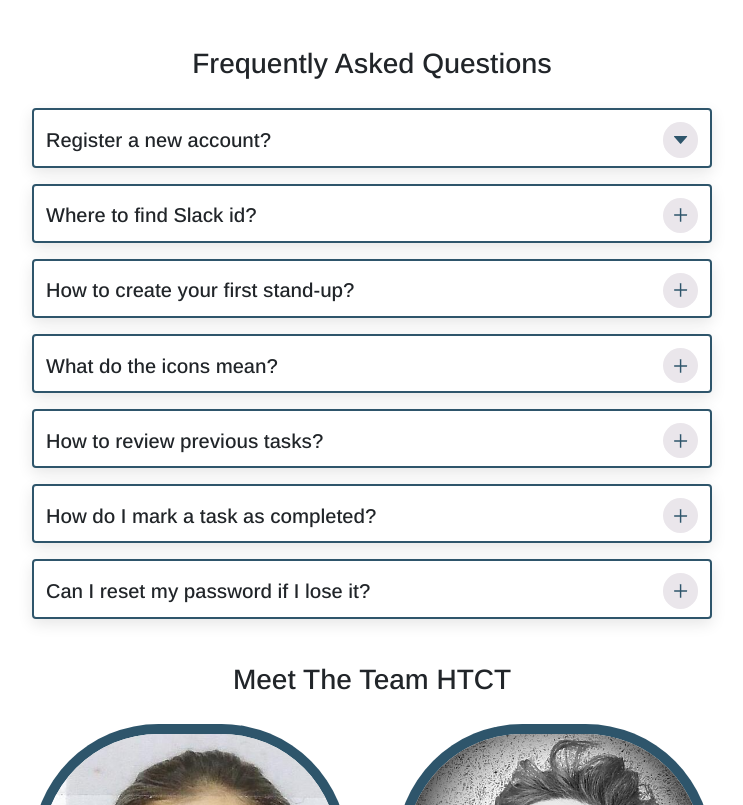
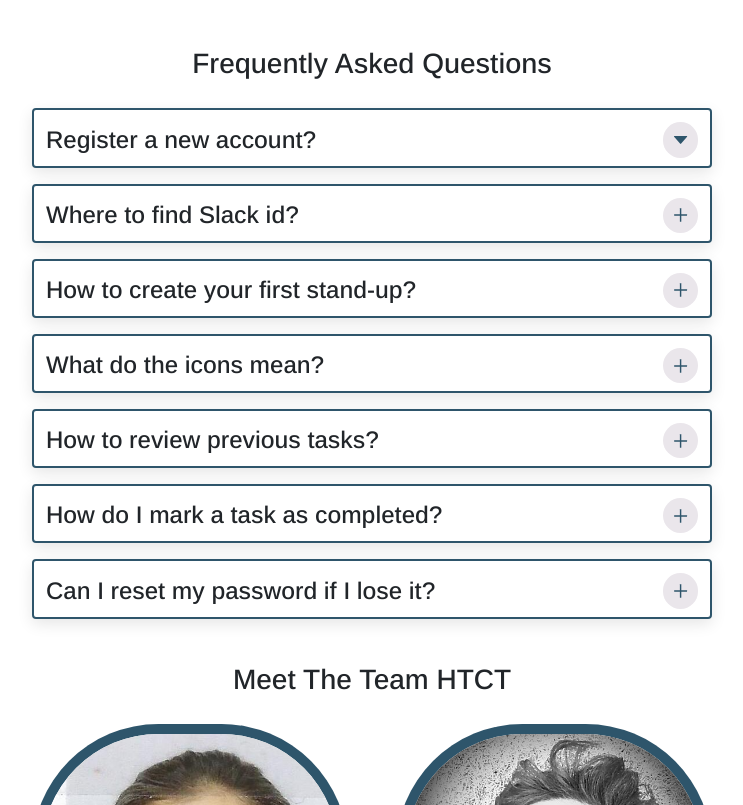
Before and after one commit to omerffaruk/Goal-app-CYF-final-project-1, a React (Create React App) app in the folder client/: page /about in a window 1280 px wide. Shown: the part 440-1245 px from the top of the page, without its empty margins (268-1011 px from the left). Built offline with nearby package versions, Linux system fonts and the light colour scheme.

Commit message:
refactor: turn h5s in about page into h4s for accessbility

```diff
--- a/client/src/pages/About.js
+++ b/client/src/pages/About.js
@@ -52,7 +52,7 @@ const About = () => {
 					<h3 className="guide-heading"> Frequently Asked Questions </h3>
 					<article className="question">
 						<header>
-							<h5>Register a new account?</h5>
+							<h4>Register a new account?</h4>
 							<button
 								aria-label={questionOneClicked ? "hide answer" : "show answer"}
 								onClick={() =>
@@ -75,7 +75,7 @@ const About = () => {
 					</article>
 					<article className="question">
 						<header>
-							<h5>Where to find Slack id?</h5>
+							<h4>Where to find Slack id?</h4>
 							<button
 								aria-label={questionTwoClicked ? "hide answer" : "show answer"}
 								onClick={() =>
@@ -115,7 +115,7 @@ const About = () => {
 			</div> */}
 					<article className="question">
 						<header>
-							<h5>How to create your first stand-up?</h5>
+							<h4>How to create your first stand-up?</h4>
 							<button
 								aria-label={
 									questionThreeClicked ? "hide answer" : "show answer"
@@ -145,7 +145,7 @@ const About = () => {
 
 					<article className="question">
 						<header>
-							<h5>What do the icons mean?</h5>
+							<h4>What do the icons mean?</h4>
 							<button
 								aria-label={questionFourClicked ? "hide answer" : "show answer"}
 								onClick={() =>
@@ -177,7 +177,7 @@ const About = () => {
 					</article>
 					<article className="question">
 						<header>
-							<h5>How to review previous tasks? </h5>
+							<h4>How to review previous tasks? </h4>
 							<button
 								aria-label={questionFiveClicked ? "hide answer" : "show answer"}
 								onClick={() =>
@@ -199,7 +199,7 @@ const About = () => {
 					</article>
 					<article className="question">
 						<header>
-							<h5>How do I mark a task as completed?</h5>
+							<h4>How do I mark a task as completed?</h4>
 							<button
 								aria-label={questionSixClicked ? "hide answer" : "show answer"}
 								onClick={() =>
@@ -218,7 +218,7 @@ const About = () => {
 					</article>
 					<article className="question">
 						<header>
-							<h5>Can I reset my password if I lose it?</h5>
+							<h4>Can I reset my password if I lose it?</h4>
 							<button
 								aria-label={questionSevenClicked ? "hide answer" : "show answer"}
 								onClick={() =>
```
